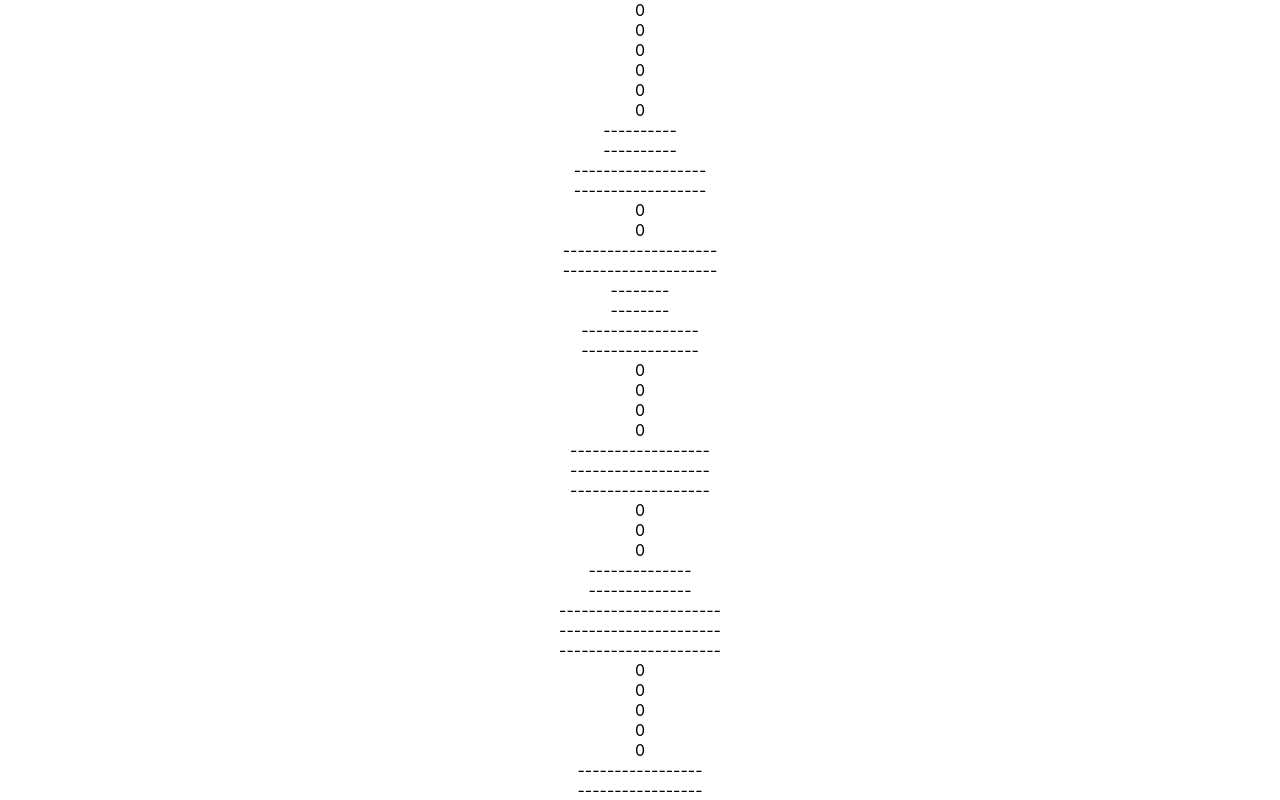
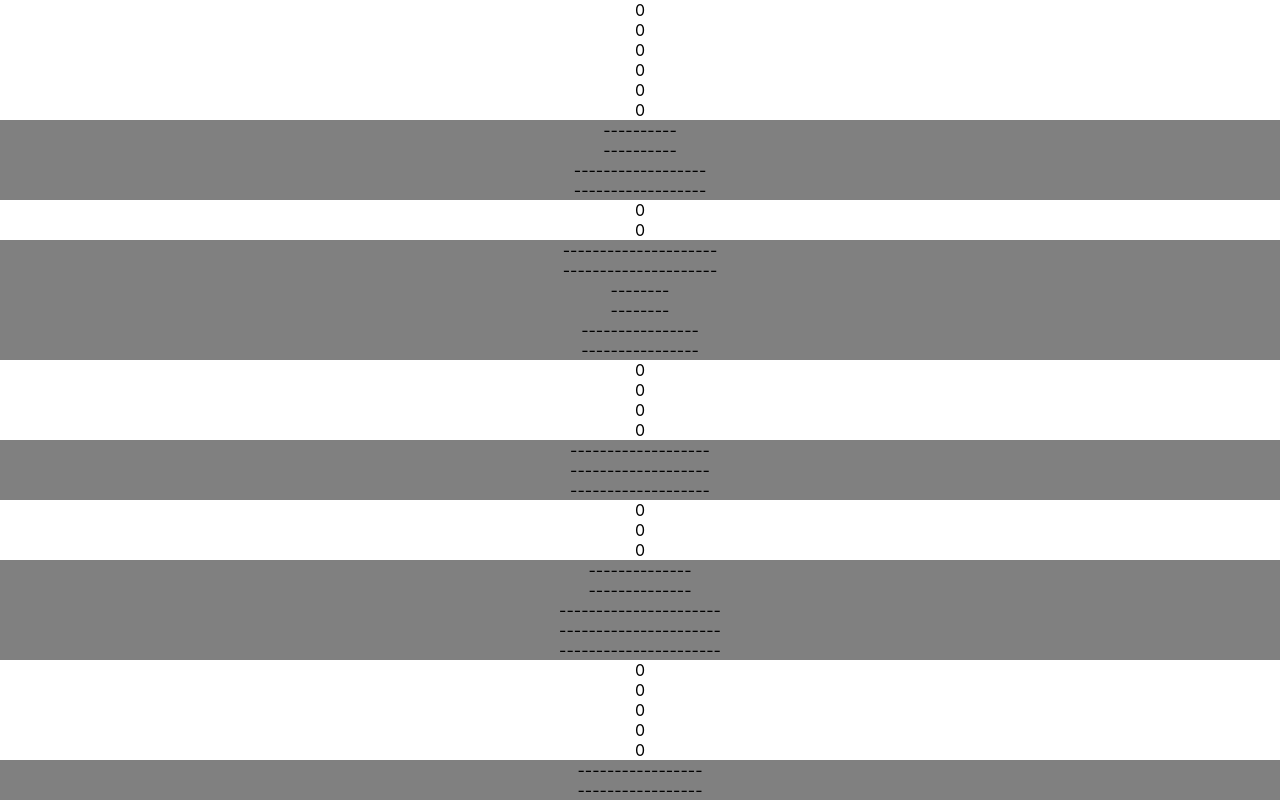
Before and after one commit to muellercodes/collatz, a React (Create React App) app: page / in a window 1280 px wide. Shown: the part 900-1700 px from the top of the page. Built offline with nearby package versions, Linux system fonts and the light colour scheme.

Commit message:
adds better visual

```diff
--- a/src/App.tsx
+++ b/src/App.tsx
@@ -38,7 +38,7 @@ const stepDuplications = (rangeTop: number, rangeBottom: number = 0) => {
     ) {
       return {length: curr.length, dupe: true};
     } else {
-      return {length: 0, dupe: false};
+      return {length: curr.length, dupe: false};
     }
     // if (
     //   curr?.length === array[i - 1]?.length ||
@@ -66,7 +66,7 @@ function App() {
         // let counter = 0;
         // if (step)
         return (
-          <div key={i}>{`${step.dupe ? '-'.repeat(step.length) : '0'}`}</div>
+          <div key={i} style={{background: step.dupe ? 'grey' : 'white'}}>{`${step.dupe ? '-'.repeat(step.length) : '0'}`}</div>
         )
       })}
     </div>
```
